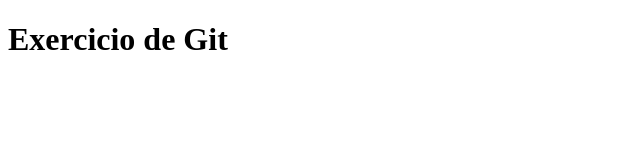
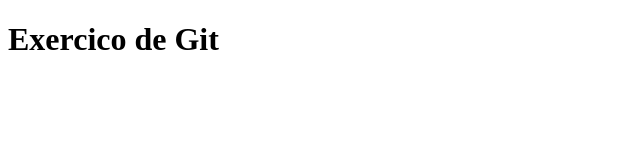
Before and after one commit to BrunoHWM/pull_request_261n., a plain HTML site: page index.html in a window 1280 px wide. Shown: the full height of the page, 0-640 px from the left. Drawn offline with Linux system fonts and the light colour scheme.

Commit message:
...blablabla

```diff
--- a/index.html
+++ b/index.html
@@ -6,6 +6,6 @@
     <title>Pagina nova</title>
 </head>
 <body>
-    <h1>Exercicio de Git</h1>
+    <h1>Exercico de Git</h1>
 </body>
 </html>
```
